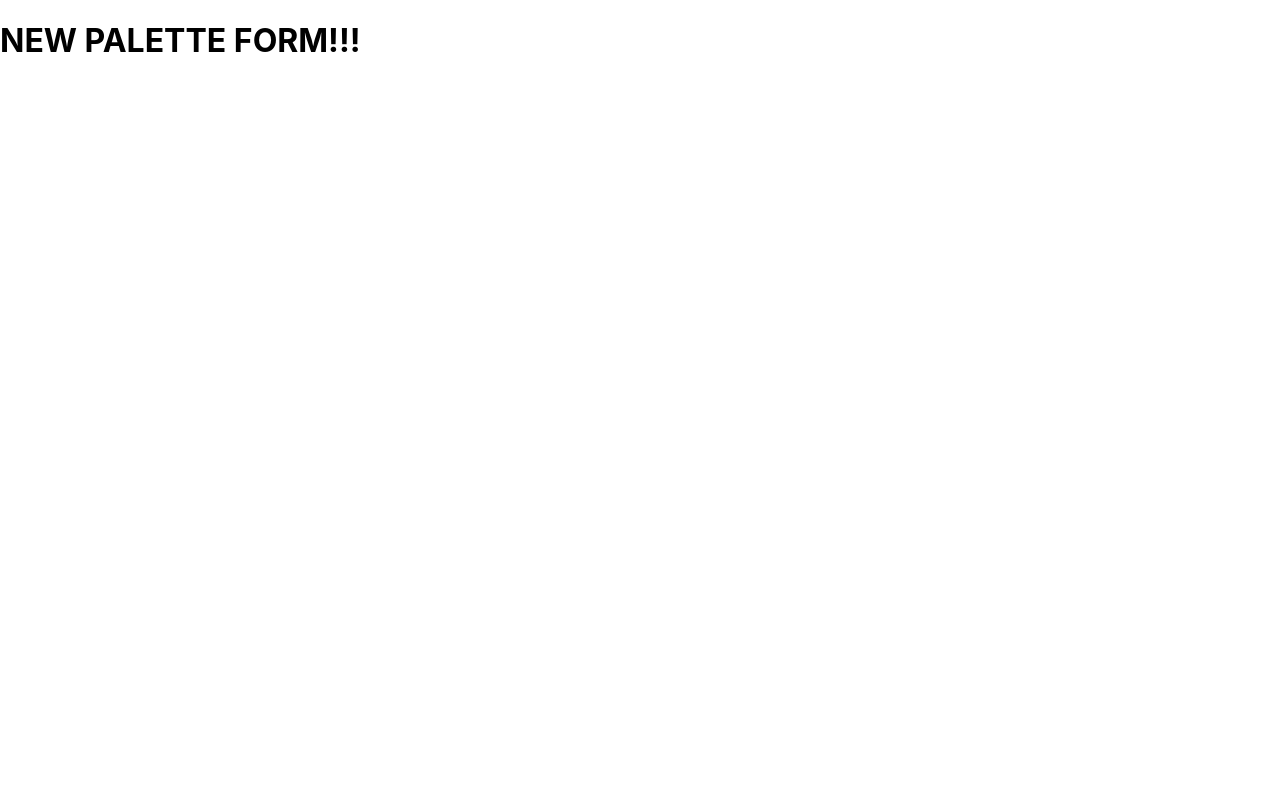
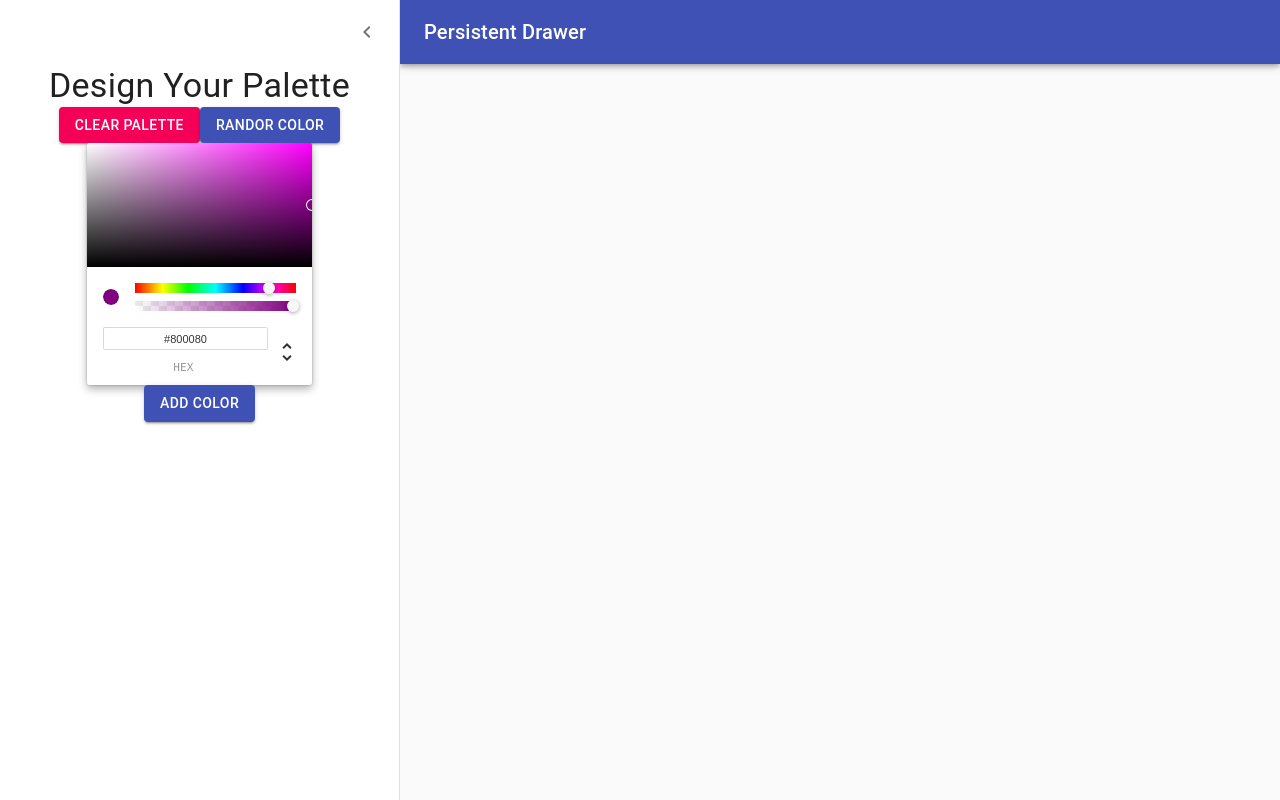
Before and after one commit to brendagold/colorshub, a React (Create React App) app: page /palette/new in a window 1280 px wide. Built offline with nearby package versions, Linux system fonts and the light colour scheme.

Commit message:
added color picker

```diff
--- a/package.json
+++ b/package.json
@@ -12,6 +12,7 @@
     "chroma-js": "^2.1.2",
     "rc-slider": "^9.7.2",
     "react": "^17.0.2",
+    "react-color": "^2.19.3",
     "react-copy-to-clipboard": "^5.0.3",
     "react-dom": "^17.0.2",
     "react-router-dom": "^5.2.0",
--- a/src/newPaletteForm.js
+++ b/src/newPaletteForm.js
@@ -1,12 +1,159 @@
-import React, { Component } from 'react';
+import React from "react";
+import PropTypes from "prop-types";
+import classNames from "classnames";
+import AppBar from "@material-ui/core/AppBar";
+import CssBaseline from "@material-ui/core/CssBaseline";
+import Divider from "@material-ui/core/Divider";
+import Drawer from "@material-ui/core/Drawer";
+import Hidden from "@material-ui/core/Hidden";
+import IconButton from "@material-ui/core/IconButton";
+import InboxIcon from "@material-ui/icons/MoveToInbox";
+import List from "@material-ui/core/List";
+import ListItem from "@material-ui/core/ListItem";
+import ListItemIcon from "@material-ui/core/ListItemIcon";
+import ListItemText from "@material-ui/core/ListItemText";
+import MailIcon from "@material-ui/icons/Mail";
+import MenuIcon from "@material-ui/icons/Menu";
+import Toolbar from "@material-ui/core/Toolbar";
+import Typography from "@material-ui/core/Typography";
+import { withStyles } from "@material-ui/core/styles";
+import { ChevronLeft } from "@material-ui/icons";
+import {ChromePicker} from "react-color"
+import { Button } from "@material-ui/core";
 
+const drawerWidth = 400;
+
+const styles = (theme) => ({
+  root: {
+    display: "flex",
+  },
+  appBar: {
+      transition: theme.transitions.create(["margin", "width"], {
+          easing: theme.transitions.easing.sharp,
+          duration: theme.transitions.duration.leavingScreen
+      })
+  },
+
+  appBarShift: {
+      width: `calc(100% - ${drawerWidth}px)`, marginLeft: drawerWidth, transition: theme.transitions.create(["margin", "width"], {
+        easing: theme.transitions.easing.easeOut,
+        duration: theme.transitions.duration.enteringScreen
+    })
+  },
+  menuButton: {
+      marginLeft: 12,
+      marginRight: 20
+  },
+  hide: {
+      display: "none"
+  },
+  drawer: {
+    width: drawerWidth,
+    flexShrink: 0,
+    height: "100vh",
+  },
+  drawerPaper: {
+    width: drawerWidth,
+    display: "flex",
+    alignItems: "center",
+  },
+  drawerHeader: {
+    display: "flex",
+    alignItems: "center",
+    width: "100%",
+    padding: "0 8px",
+    ...theme.mixins.toolbar,
+    justifyContent: "flex-end",
+  },
+  content: {
+    flexGrow: 1,
+    height: "calc(100vh - 64px)",
+    padding: 0,
+    transition: theme.transitions.create("margin", {
+      easing: theme.transitions.easing.sharp,
+      duration: theme.transitions.duration.leavingScreen,
+    }),
+    marginLeft: -drawerWidth,
+  },
+  contentShift: {
+    transition: theme.transitions.create("margin", {
+      easing: theme.transitions.easing.easeOut,
+      duration: theme.transitions.duration.enteringScreen,
+    }),
+    marginLeft: 0,
+  },
+});
 
 class NewPaletteForm extends React.Component {
-    render() {
-        return <div>
-            <h1>NEW PALETTE FORM!!!</h1>
-        </div>;
-    }
+  state = {
+    open: true,
+  };
+
+  handleDrawerOpen = () => {
+    this.setState({ open: true });
+  };
+  handleDrawerClose = () => {
+    this.setState({ open: false });
+  };
+
+  render() {
+    const { classes, theme } = this.props;
+    const { open, colors } = this.state;
+    return (
+      <div className={classes.root}>
+        <CssBaseline />
+        <AppBar
+          position="fixed"
+          className={classNames(classes.appBar, {
+            [classes.appBarShift]: open,
+          })}
+        >
+          <Toolbar disableGutters={!open}>
+            <IconButton
+              color="inherit"
+              aria-label="Open drawer"
+              onClick={this.handleDrawerOpen}
+              className={classNames(classes.menuButton, open && classes.hide)}
+            >
+              <MenuIcon />
+            </IconButton>
+            <Typography variant="h6" color="inherit" noWrap>
+              Persistent Drawer
+            </Typography>
+          </Toolbar>
+        </AppBar>
+        <Drawer
+          className={classes.drawer}
+          variant="persistent"
+          anchor="left"
+          open={open}
+          classes={{ paper: classes.drawerPaper }}
+        >
+          <div className={classes.drawerHeader}>
+            <IconButton onClick={this.handleDrawerClose}>
+              <ChevronLeft />
+            </IconButton>
+          </div>
+          <Divider />
+          <Typography variant="h4"> Design Your Palette </Typography>
+          <div>
+               <Button variant='contained' color='secondary'> Clear Palette</Button>
+          <Button variant='contained' color='primary'> Randor Color</Button>
+          </div>
+
+          <ChromePicker color="purple" onChangeComplete={(newColor) => console.log(newColor)}/>
+          <Button variant='contained' color='primary'> Add Color</Button>
+        </Drawer>
+        <main
+          className={classNames(classes.content, {
+            [classes.contentShift]: open,
+          })}
+        >
+          <div className={classes.drawerHeader}></div>
+        </main>
+      </div>
+    );
+  }
 }
 
-export default NewPaletteForm;
+export default withStyles(styles, { withTheme: true })(NewPaletteForm);
```
Also changed, not shown: 1 other file (tests, documents, lock files or other folders).
